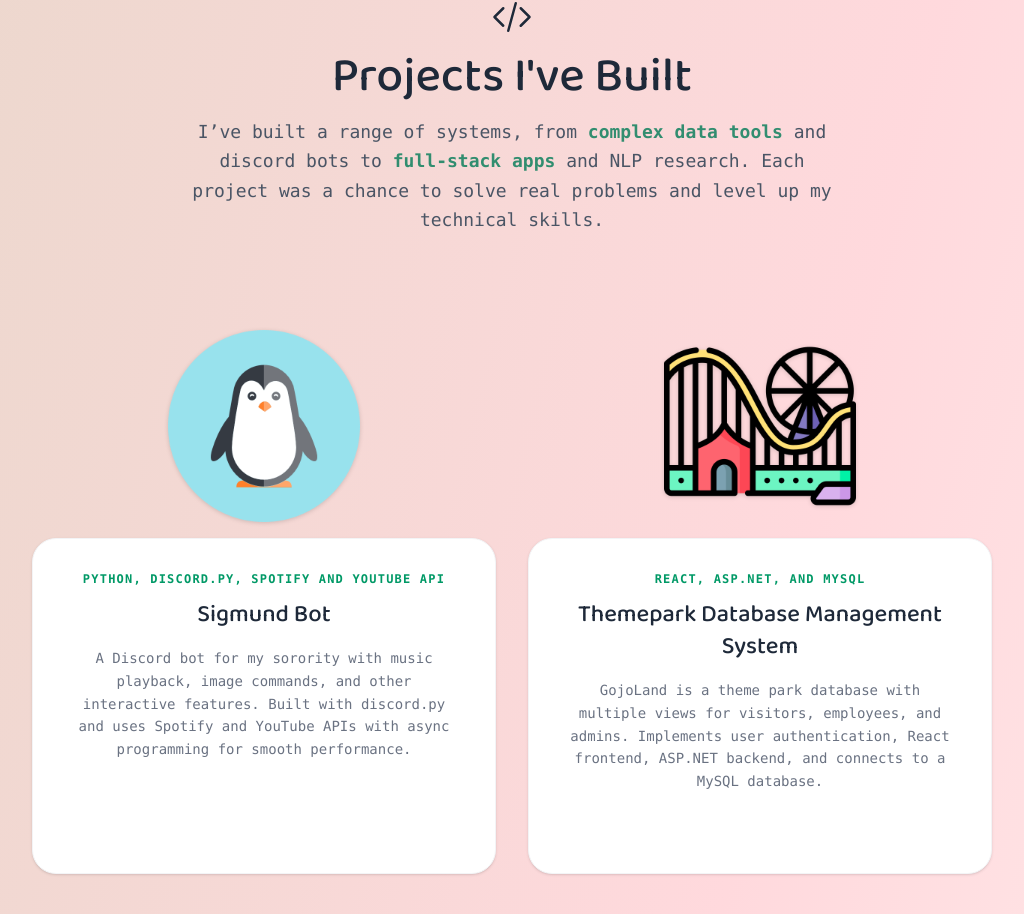
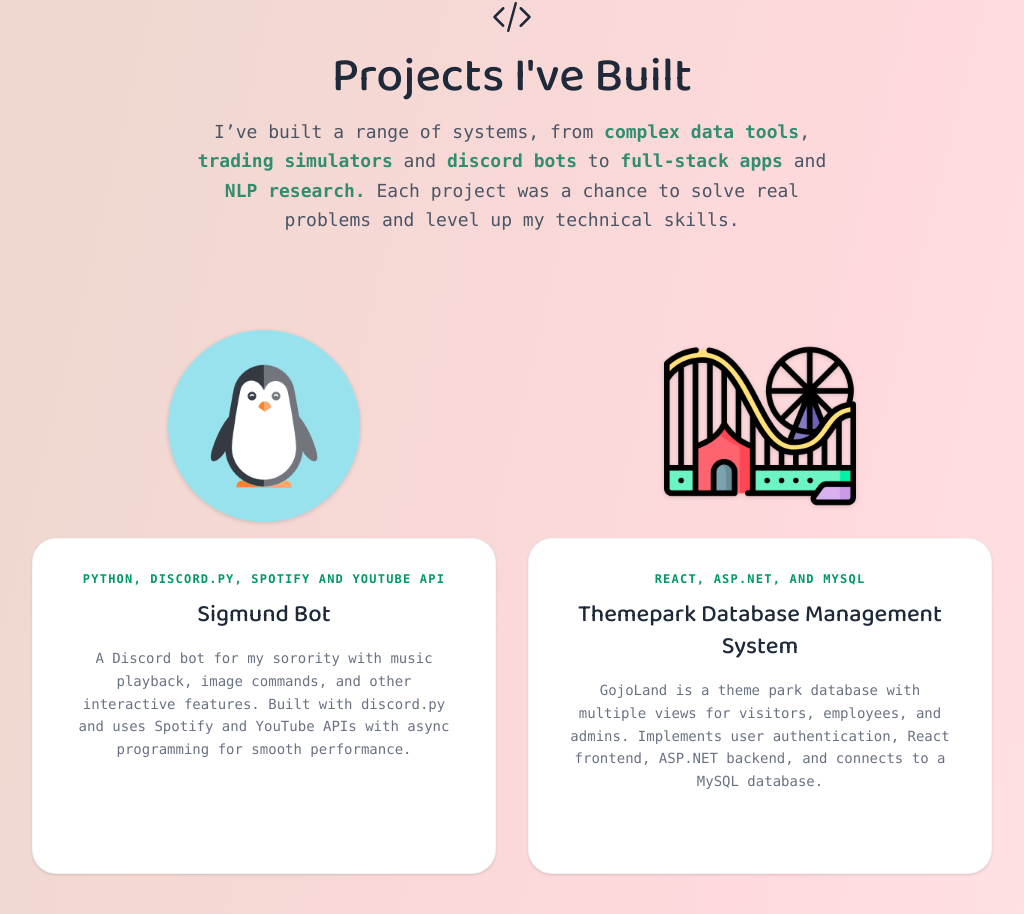
Before and after one commit to codeInDaSpace/PersonalPortfolio, a React (Vite) app: page / in a window 1280 px wide. Shown: the part 867-1781 px from the top of the page, without its empty margins (128-1152 px from the left). Built offline with nearby package versions, Linux system fonts and the light colour scheme.

Commit message:
updated projects component description

```diff
--- a/src/components/Projects.jsx
+++ b/src/components/Projects.jsx
@@ -24,8 +24,8 @@
                         </span>
                         </h1>
                       <p className="lg:w-2/3 font-mono mx-auto leading-relaxed text-gray-600 text-lg">
-                                    I’ve built a range of systems, from <span className="text-emerald-700/80 font-semibold">complex data tools</span> and
-                                    discord bots to <span className="text-emerald-700/80 font-semibold">full-stack apps</span> and NLP research.
+                                    I’ve built a range of systems, from <span className="text-emerald-700/80 font-semibold">complex data tools</span>,  <span className="text-emerald-700/80 font-semibold">trading simulators</span> and
+                                     <span className="text-emerald-700/80 font-semibold"> discord bots </span> to <span className="text-emerald-700/80 font-semibold">full-stack apps</span> and  <span className="text-emerald-700/80 font-semibold"> NLP research. </span>
                                     Each project was a chance to solve real problems and level up my technical skills.
                                 </p>
                 </div>
```
